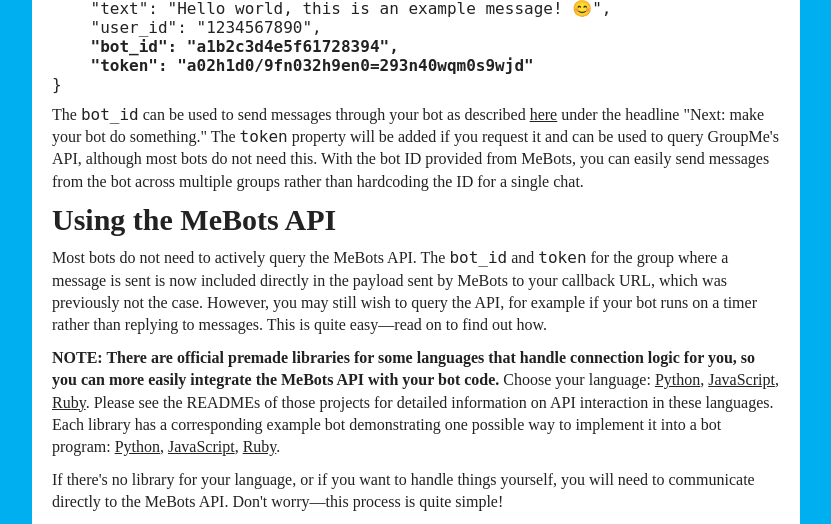
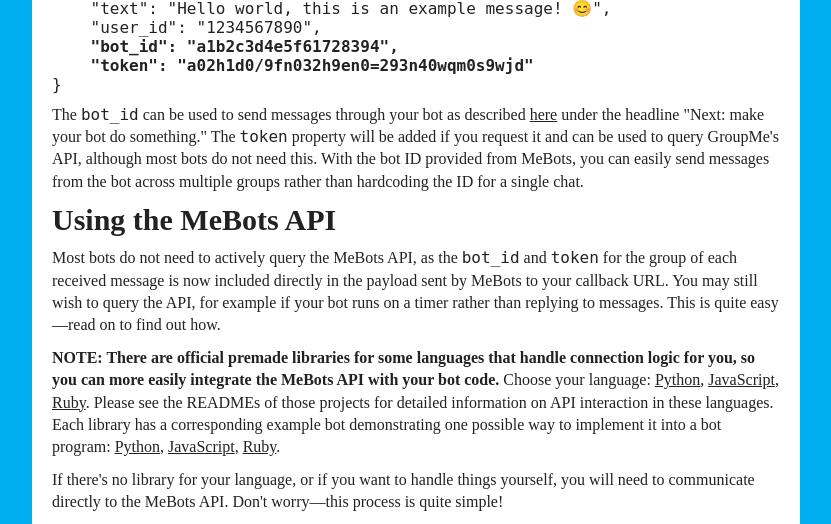
Before and after one commit to MeBots/MeBots, a Flask app: page /documentation in a window 1280 px wide. Shown: the part 665-1189 px from the top of the page, without its empty margins (224-1055 px from the left). Run offline with Flask 2, Linux system fonts and the light colour scheme; parts of the project's set-up code (start-up, migrations or seed data) failed here and were passed over; some web fonts are replaced.

Commit message:
Clean up README

```diff
--- a/app/templates/documentation.html
+++ b/app/templates/documentation.html
@@ -28,7 +28,7 @@
 }</pre>
     <p>The <code>bot_id</code> can be used to send messages through your bot as described <a href="https://dev.groupme.com/tutorials/bots">here</a> under the headline "Next: make your bot do something." The <code>token</code> property will be added if you request it and can be used to query GroupMe's API, although most bots do not need this. With the bot ID provided from MeBots, you can easily send messages from the bot across multiple groups rather than hardcoding the ID for a single chat.</p>
     <h3>Using the MeBots API</h3>
-    <p>Most bots do not need to actively query the MeBots API. The <code>bot_id</code> and <code>token</code> for the group where a message is sent is now included directly in the payload sent by MeBots to your callback URL, which was previously not the case. However, you may still wish to query the API, for example if your bot runs on a timer rather than replying to messages. This is quite easy—read on to find out how.</p>
+    <p>Most bots do not need to actively query the MeBots API, as the <code>bot_id</code> and <code>token</code> for the group of each received message is now included directly in the payload sent by MeBots to your callback URL. You may still wish to query the API, for example if your bot runs on a timer rather than replying to messages. This is quite easy—read on to find out how.</p>
     <p><strong>NOTE: There are official premade libraries for some languages that handle connection logic for you, so you can more easily integrate the MeBots API with your bot code.</strong> Choose your language: <a href="https://github.com/MeBots/mebots.py">Python</a>, <a href="https://github.com/MeBots/mebotsjs">JavaScript</a></strong>, <a href="https://github.com/MeBots/mebotsrb">Ruby</a>. Please see the READMEs of those projects for detailed information on API interaction in these languages. Each library has a corresponding example bot demonstrating one possible way to implement it into a bot program: <a href="https://github.com/MeBots/mebots-example-python">Python</a>, <a href="https://github.com/MeBots/mebots-example-javascript">JavaScript</a>, <a href="https://github.com/MeBots/mebotsrb">Ruby</a>.</p>
     <p>If there's no library for your language, or if you want to handle things yourself, you will need to communicate directly to the MeBots API. Don't worry—this process is quite simple!</p>
     <p>There are two major API endpoints, which allow you to provide the ID of a group get back information on the bot ID of the version of your bot which is in that group. This way, your bot doesn't need to worry about keeping track of which servers you're in. MeBots does that for you.</p>
```
Also changed, not shown: README.md.
